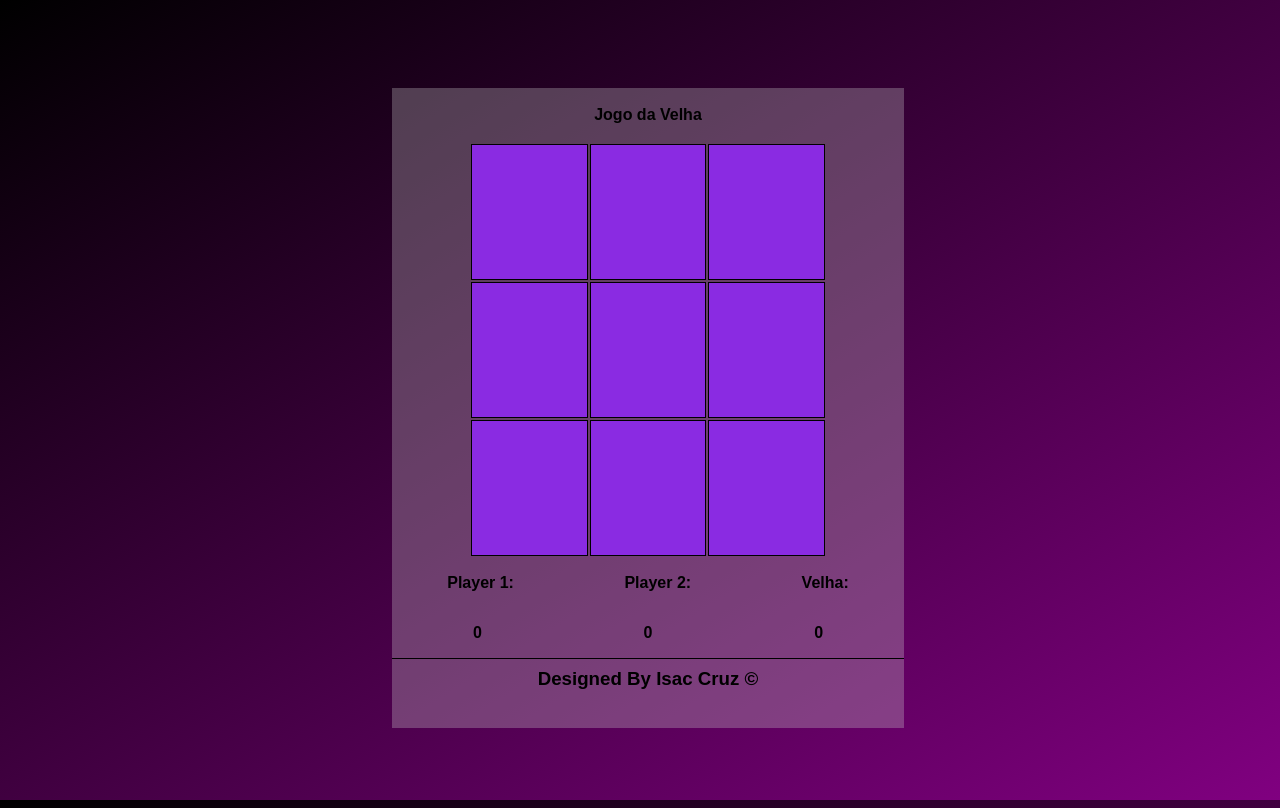
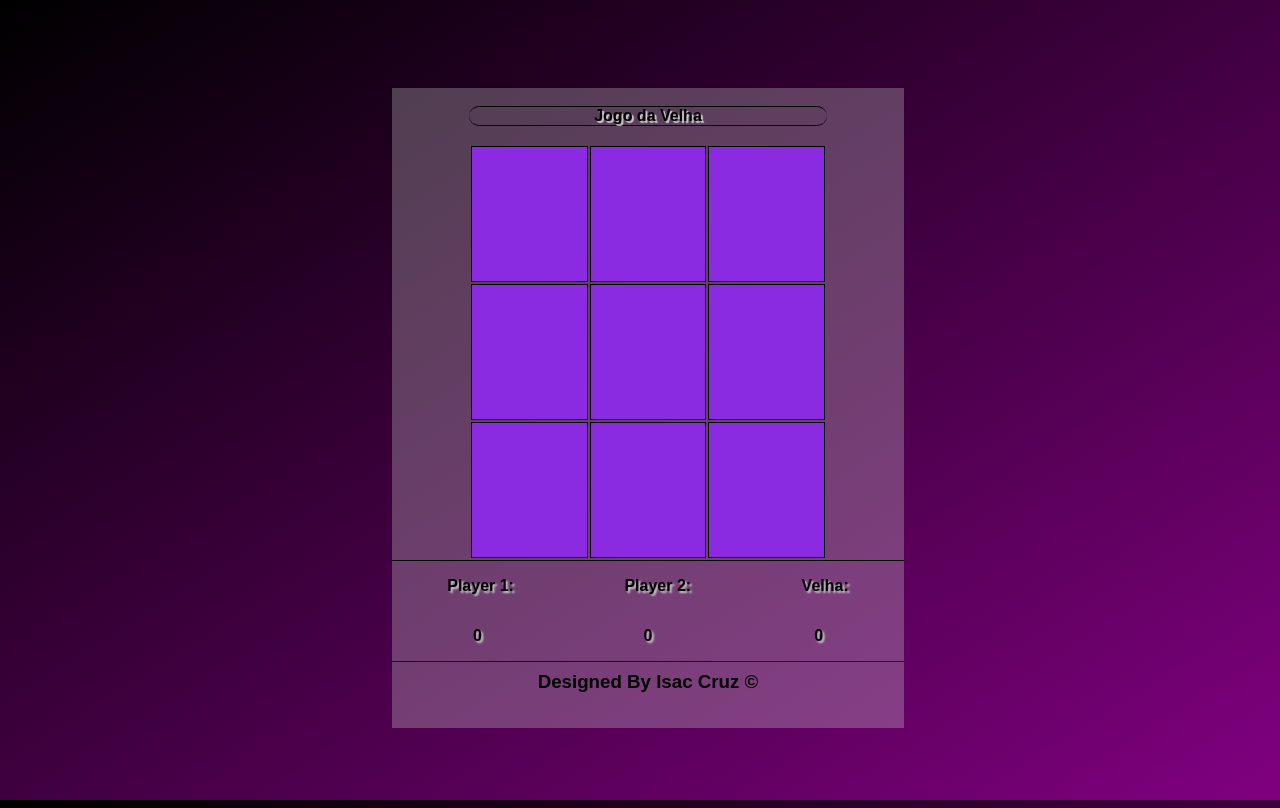
Before and after one commit to isaccsz/Jogo-da-Velha, a plain HTML site: page index.html in a window 1280 px wide. Drawn offline with Linux system fonts and the light colour scheme.

Commit message:
daily commit

```diff
--- a/index.html
+++ b/index.html
@@ -40,7 +40,7 @@
             </div>
         </div>
         <footer>
-            <h3>Designed By <a href="https://www.linkedin.com/in/isacsz/">Isac Cruz &copy;</a></h3>
+            <h3>Designed By <a href="https://www.linkedin.com/in/isacsz/" target="_blank">Isac Cruz &copy;</a></h3>
         </footer>
     </main>
     <script src="js/index.js"></script>
--- a/styles/styles.css
+++ b/styles/styles.css
@@ -25,6 +25,10 @@ main{
 
 caption{
     margin: 5% 0;
+    border-bottom: 1px solid black;
+    border-top: 1px solid black;
+    border-radius: 15px;
+    text-shadow: 2px 2px 1px #ccc;
 }
 
 table{
@@ -42,7 +46,10 @@ tr, td{
     height: 32%;
 }
 
-
+#placar{
+    border-top: 1px solid black;
+    text-shadow: 2px 2px 2px #ccc;
+}
 
 .flex{
     display: flex;
```
